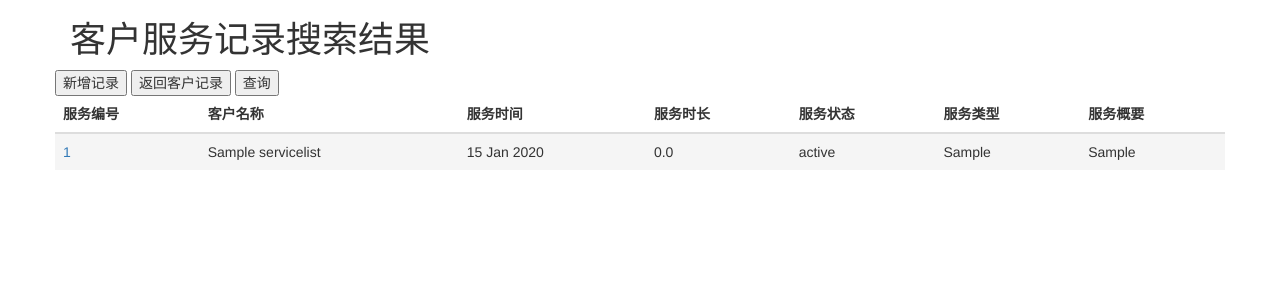
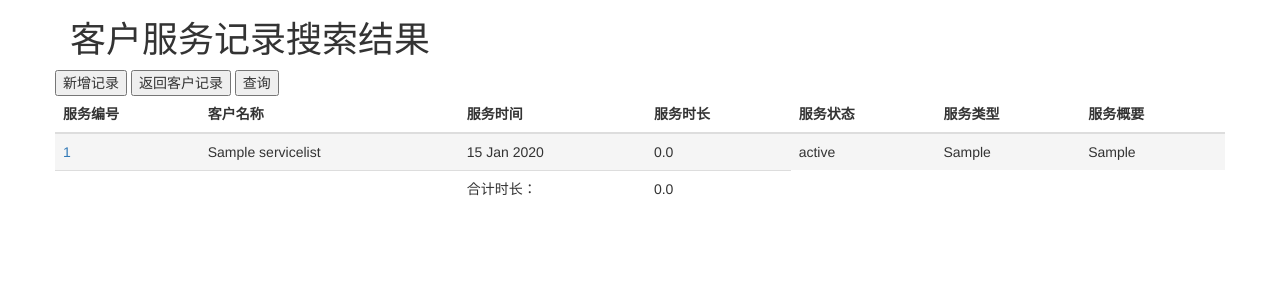
Before and after one commit to djhoo/ying, a Node server app: template views/servicesearchresult.ejs in a window 1280 px wide. Shown: the top 300 px of the page. Run offline with Node 20, Linux system fonts and the light colour scheme; the template is opened without the code that fills it: most values are stand-ins (such as "Sample title", 1, 10 or a date in 2020); some libraries are stand-ins or nearby versions.

Commit message:
add sum of searchresult time

```diff
--- a/views/servicesearchresult.ejs
+++ b/views/servicesearchresult.ejs
@@ -50,6 +50,26 @@
 					<td><%=servicelist[i].servBrief%></td>
 				</tr>
 				<% }%>
+				<%
+				var totalValue=0;
+				var endDate = 0;
+				var startDate = 0;
+				var duration = 0;
+				var time = 0;
+				var time1 = 0;
+				for(var i in servicelist){
+					endDate = new Date(servicelist[i].servEndTime);
+					startDate = new Date(servicelist[i].servStartTime);
+					duration = endDate.getTime() - startDate.getTime();
+					time = duration / (1000.0 * 60.0 * 60.0 );
+					time1 = time.toFixed(1);
+					totalValue = parseFloat(time1) + totalValue;
+				}
+					totalValue = totalValue.toFixed(1);
+				%>
+				<tr>
+					<td></td><td></td><td>合计时长：</td><td><%=totalValue%></td>
+				</tr>
 			</tbody>
 		</table>
 	</div>
```
